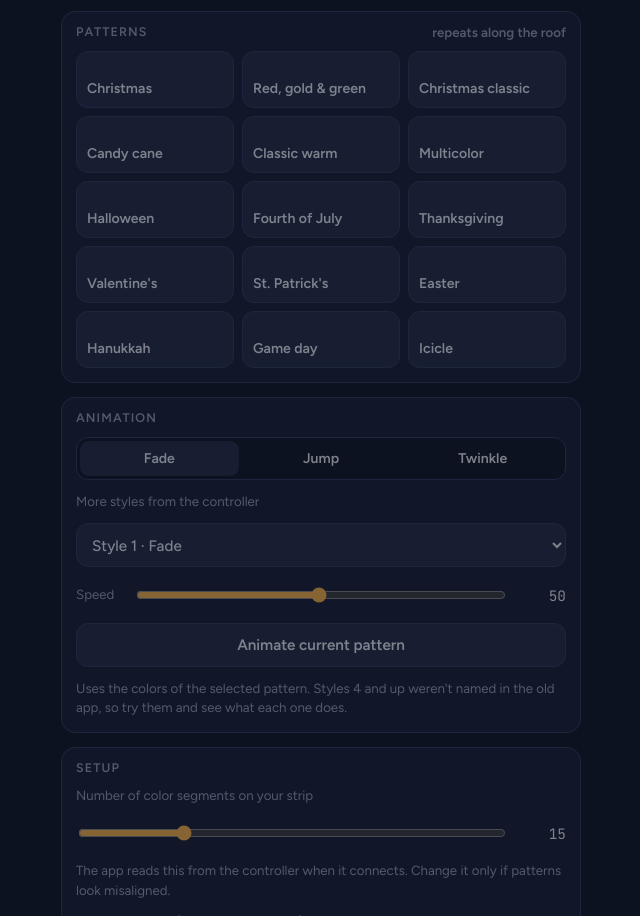
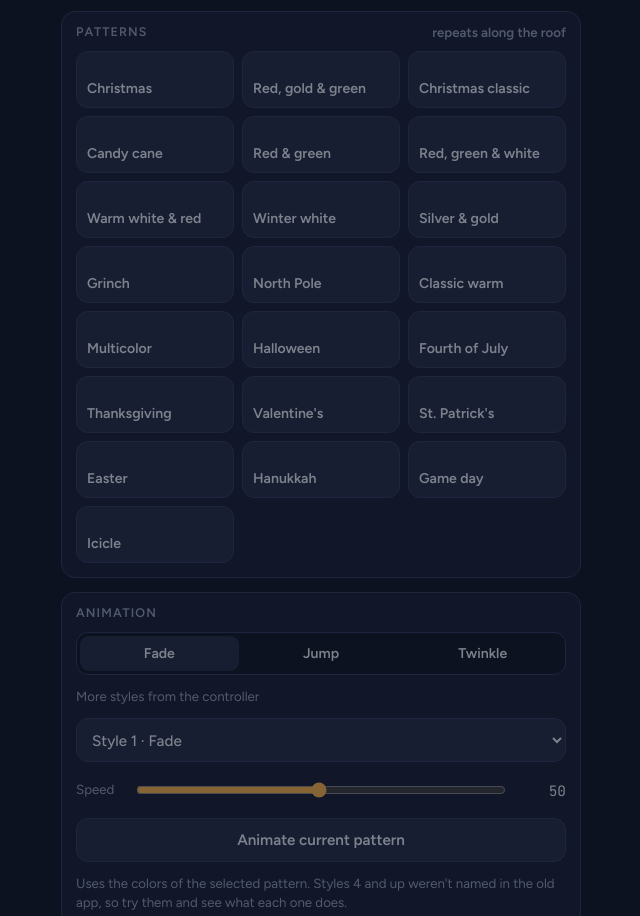
Before and after one commit to WipeWellington/lightrespository, a plain HTML site: page index.html in a window 1280 px wide. Shown: the part 863-1779 px from the top of the page, without its empty margins (319-959 px from the left). Drawn offline with nearby package versions, Linux system fonts and the light colour scheme.

Commit message:
Add more Christmas patterns
Co-Authored-By: Claude Opus 5.5 <noreply@anthropic.com>
Claude-Session: https://claude.ai/code/session_01NvRhWGpK7KiQhLHakDBDsK

```diff
--- a/index.html
+++ b/index.html
@@ -362,6 +362,13 @@ const PATTERNS = [
   {name:'Red, gold & green', c:['#ff0000','#ffd040','#00ff00']},
   {name:'Christmas classic', c:['#ff0000','#00ff00','#0030ff','#ff6000','#ffb000']},
   {name:'Candy cane', c:['#ff0000','#ffffff']},
+  {name:'Red & green', c:['#ff0000','#00ff00']},
+  {name:'Red, green & white', c:['#ff0000','#00ff00','#ffffff']},
+  {name:'Warm white & red', c:['#ffd9a0','#ffd9a0','#ff0000']},
+  {name:'Winter white', c:['#ffffff','#00a0ff']},
+  {name:'Silver & gold', c:['#ffffff','#ffd040']},
+  {name:'Grinch', c:['#40ff00','#40ff00','#40ff00','#ff0000']},
+  {name:'North Pole', c:['#ff0000','#ffffff','#ffffff','#00ff00','#ffffff','#ffffff']},
   {name:'Classic warm', c:['#ffd9a0']},
   {name:'Multicolor', c:['#ff0000','#00d34d','#0047ff','#ffd400','#ff6a00']},
   {name:'Halloween', c:['#ff6a00','#7a2cff']},
```
